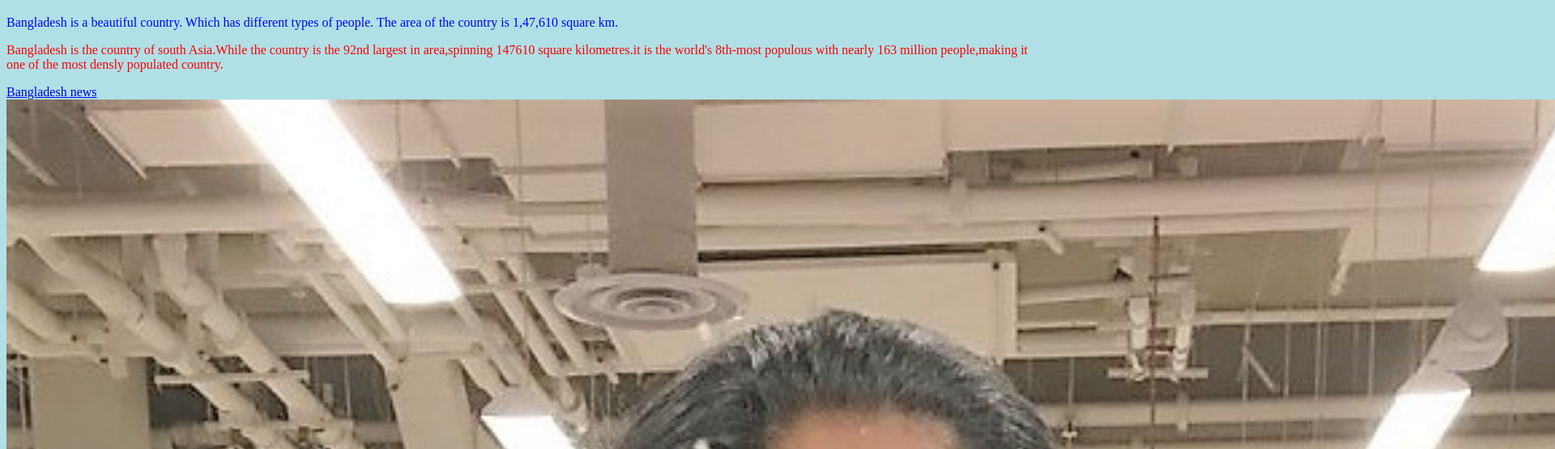
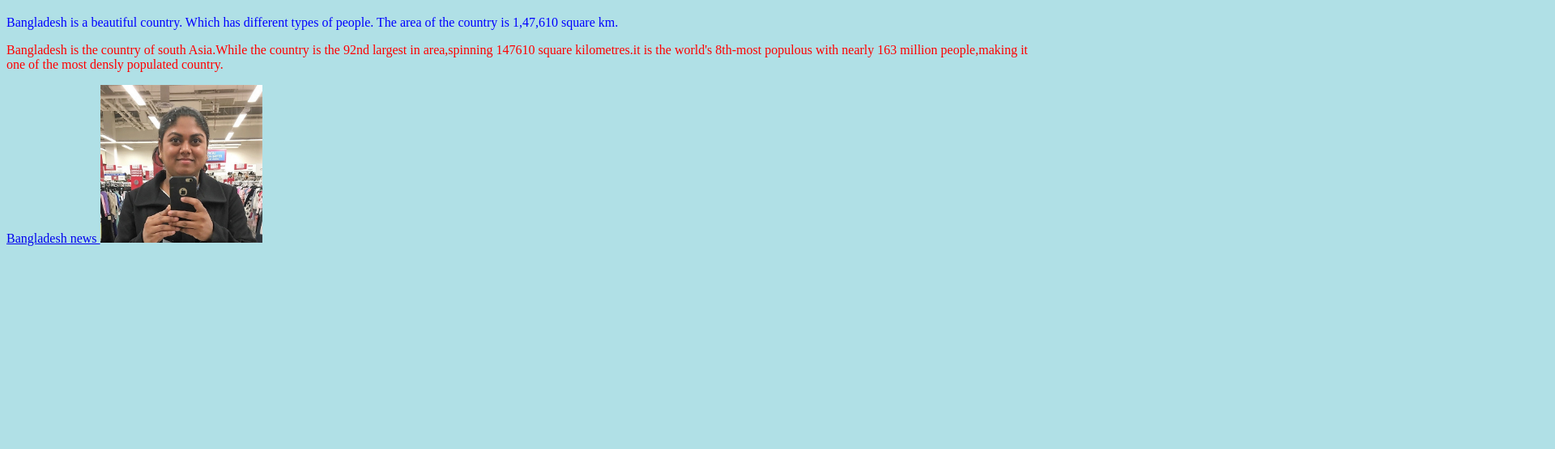
Before and after one commit to SAKIBSAMRAT/samrat, a plain HTML site: page index.html in a window 1280 px wide. Shown: the part 61-616 px from the top of the page at 81% size, 1920 px wide, since content can reach past the window. Drawn offline with Linux system fonts and the light colour scheme.

Commit message:
Update index.html

```diff
--- a/index.html
+++ b/index.html
@@ -7,6 +7,6 @@
 <p style ="color:blue;"> Bangladesh is a beautiful country. Which has different types of people. The area of the country is 1,47,610 square km.</p>
 <p style="color:red;"> Bangladesh is the country of south Asia.While the country is the 92nd largest in area,spinning 147610 square kilometres.it is the world's 8th-most populous with nearly 163 million people,making it one of the most densly populated country.</P>
 <a href= "http://bdnewsnet.com/wiki/bangladesh-top-gov-bd-site"> Bangladesh news </a>
-<img src="sangida.jpg" width="2000px" height= "auto" alt ="this is the picture"/>
+<img src="sangida.jpg" width="200px" height= "auto" alt ="this is the picture"/>
 </body>
 </html>
```
